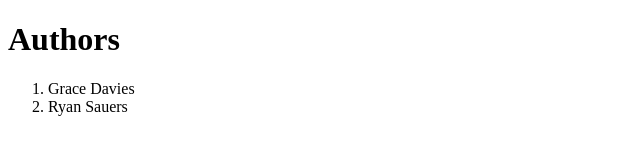
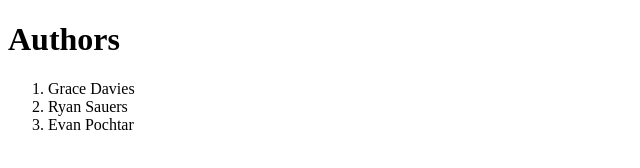
Before and after one commit to PacifismPostMortem/csci5117-9-9-2024, a plain HTML site: page index.html in a window 1280 px wide. Shown: the whole page, without its empty margins (0-640 px from the left). Drawn offline with Linux system fonts and the light colour scheme.

Commit message:
Adding Author

```diff
--- a/index.html
+++ b/index.html
@@ -9,6 +9,7 @@
 	<ol>
 		<li> Grace Davies </li>
         <li> Ryan Sauers </li>
+		<li> Evan Pochtar </li>
 	</ol>
 
 
```
